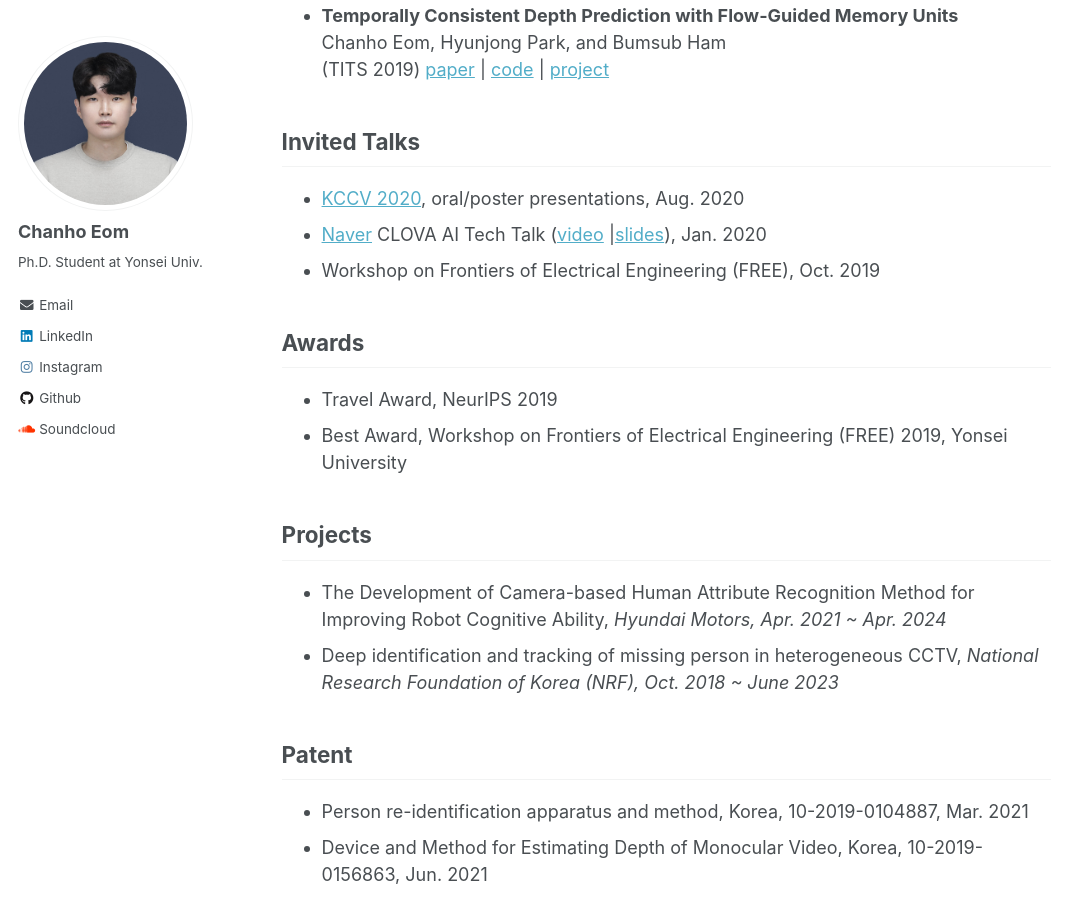
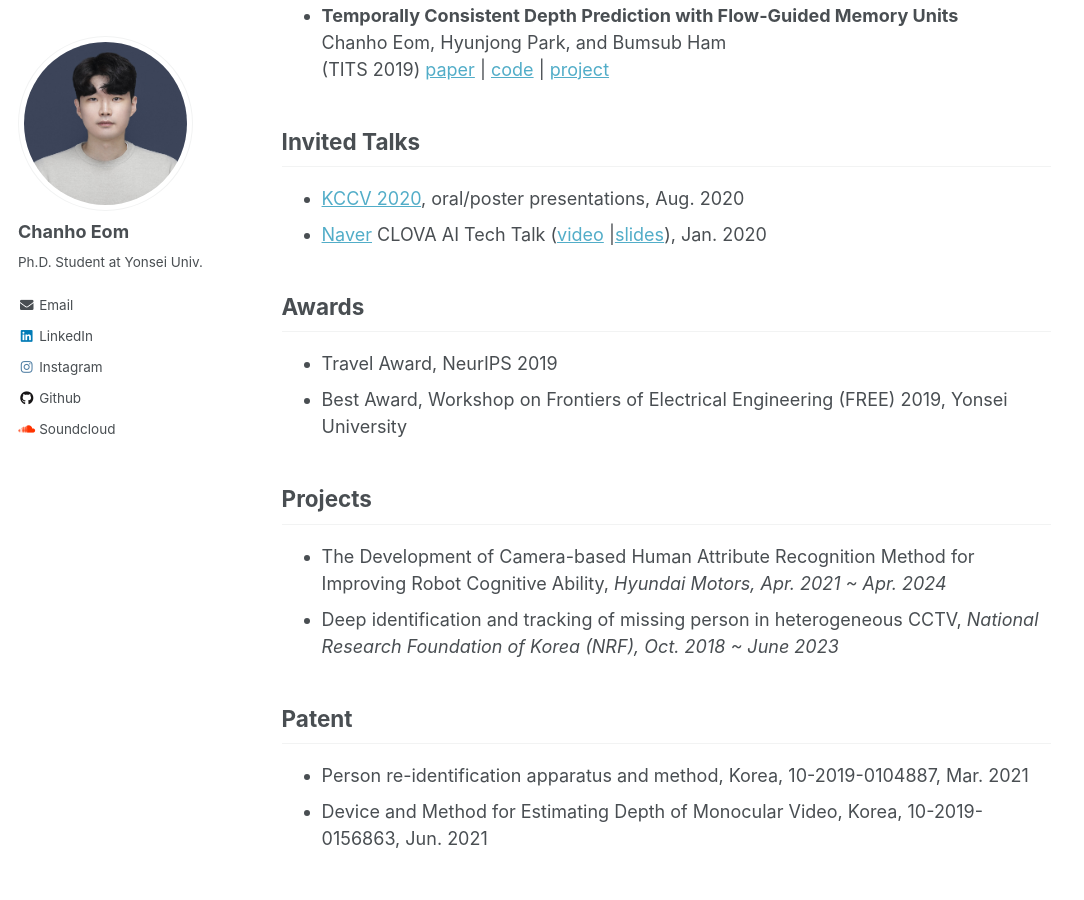
Before and after one commit to chanhoeom/chanhoEom.github.io, a Jekyll site: the page built from _pages/about.md, in a window 1280 px wide and 900 px high, scrolled down 950 px. Shown: the whole window, without its empty margins (0-1084 px from the left). Built offline with Jekyll 4.4.1, drawn with Linux system fonts in a browser that asks for light colours.

Commit message:
Update about.md

```diff
--- a/_pages/about.md
+++ b/_pages/about.md
@@ -44,7 +44,6 @@ Chanho Eom, Hyunjong Park, and Bumsub Ham
 ## Invited Talks
 * [KCCV 2020](https://kcvs.kr), oral/poster presentations, Aug. 2020
 * [Naver](https://www.navercorp.com/en/naver/company) CLOVA AI Tech Talk ([video](https://www.youtube.com/watch?v=_bQvGy80MS0) \|[slides](https://www.facebook.com/677413542326125/posts/3110595645674557/)), Jan. 2020
-* Workshop on Frontiers of Electrical Engineering (FREE), Oct. 2019
 
 ## Awards
 * Travel Award, NeurIPS 2019
```
